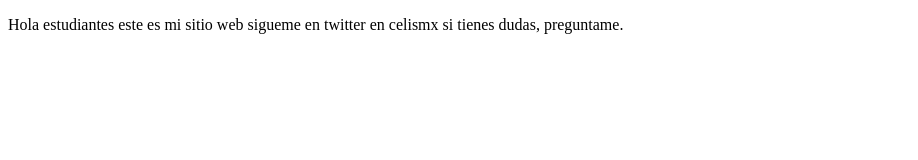
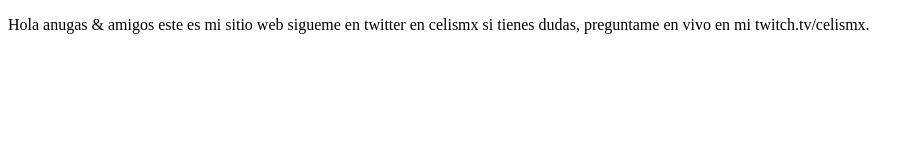
Before and after one commit to diegoecon-ai/proyectoDemoCursoPrework, a plain HTML site: page index.html in a window 1280 px wide. Shown: the whole page, without its empty margins (0-918 px from the left). Drawn offline with Linux system fonts and the light colour scheme.

Commit message:
cambios agregamos sitio de twitch

```diff
--- a/index.html
+++ b/index.html
@@ -8,8 +8,8 @@
 </head>
 <body>
     <p>
-        Hola estudiantes este es mi sitio web
-        sigueme en twitter en celismx si tienes dudas, preguntame.
+        Hola anugas & amigos este es mi sitio web
+        sigueme en twitter en celismx si tienes dudas, preguntame en vivo en mi twitch.tv/celismx.
     </p>
 </body>
 </html>
```
